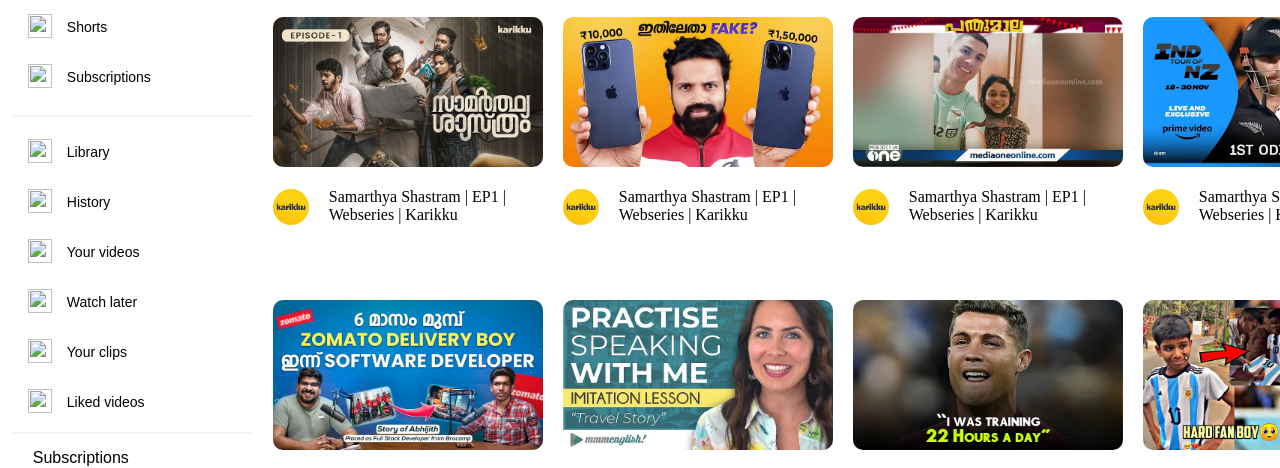
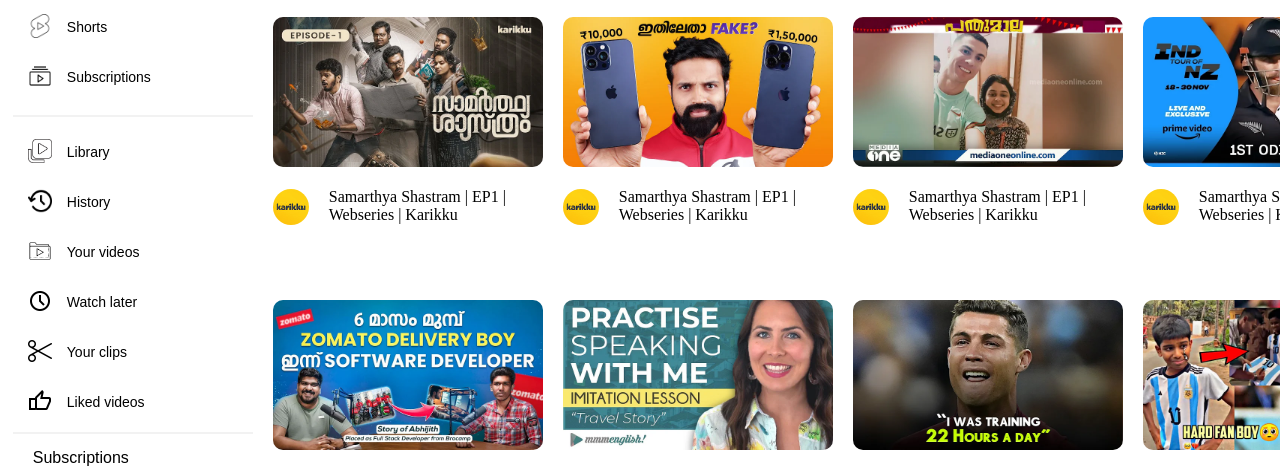
Before and after one commit to Muhammed-Unais/Youtube, a plain HTML site: page index.html in a window 1280 px wide. Shown: the part 118-586 px from the top of the page. Drawn offline with Linux system fonts and the light colour scheme.

Commit message:
image tag changed

```diff
--- a/index.html
+++ b/index.html
@@ -40,15 +40,15 @@
         <div class="container-leftscroll">
             <div class="part1">
                 <div class="left-scroll-box">
-                    <a href="#"><img src=."images/home icons.png" alt=""></a>
+                    <a href="#"><img src="./images/homeicons.png" alt=""></a>
                     <a href="#">Home</a>
                 </div>
                 <div class="left-scroll-box">
-                    <a href="#"><img src=."images/shorts.png" alt=""></a>
+                    <a href="#"><img src="./images/shorts.png" alt=""></a>
                     <a href="#">Shorts</a>
                 </div>
                 <div class="left-scroll-box">
-                    <a href="#"><img src=."images/sub.png" alt=""></a>
+                    <a href="#"><img src="./images/sub.png" alt=""></a>
                     <a href="#">Subscriptions</a>
                 </div>
             </div>
@@ -56,27 +56,27 @@
             <div class="part2">
 
                 <div class="left-scroll-box">
-                    <a href="#"><img src=."images/librarry.png" alt=""></a>
+                    <a href="#"><img src="./images/librarry.png" alt=""></a>
                     <a href="#">Library</a>
                 </div>
                 <div class="left-scroll-box">
-                    <a href="#"><img src=."images/history.png" alt=""></a>
+                    <a href="#"><img src="./images/history.png" alt=""></a>
                     <a href="#">History</a>
                 </div>
                 <div class="left-scroll-box">
-                    <a href="#"><img src=."images/Your videos.png" alt=""></a>
+                    <a href="#"><img src="./images/Your videos.png" alt=""></a>
                     <a href="#">Your videos</a>
                 </div>
                 <div class="left-scroll-box">
-                    <a href="#"><img src=."images/watch later.png" alt=""></a>
+                    <a href="#"><img src="./images/watch later.png" alt=""></a>
                     <a href="#">Watch later</a>
                 </div>
                 <div class="left-scroll-box">
-                    <a href="#"><img src=."images/your clips.png" alt=""></a>
+                    <a href="#"><img src="./images/your clips.png" alt=""></a>
                     <a href="#">Your clips</a>
                 </div>
                 <div class="left-scroll-box">
-                    <a href="#"><img src=."images/thumbs up.png" alt=""></a>
+                    <a href="#"><img src="./images/thumbs up.png" alt=""></a>
                     <a href="#">Liked videos</a>
                 </div>
             </div>
```
